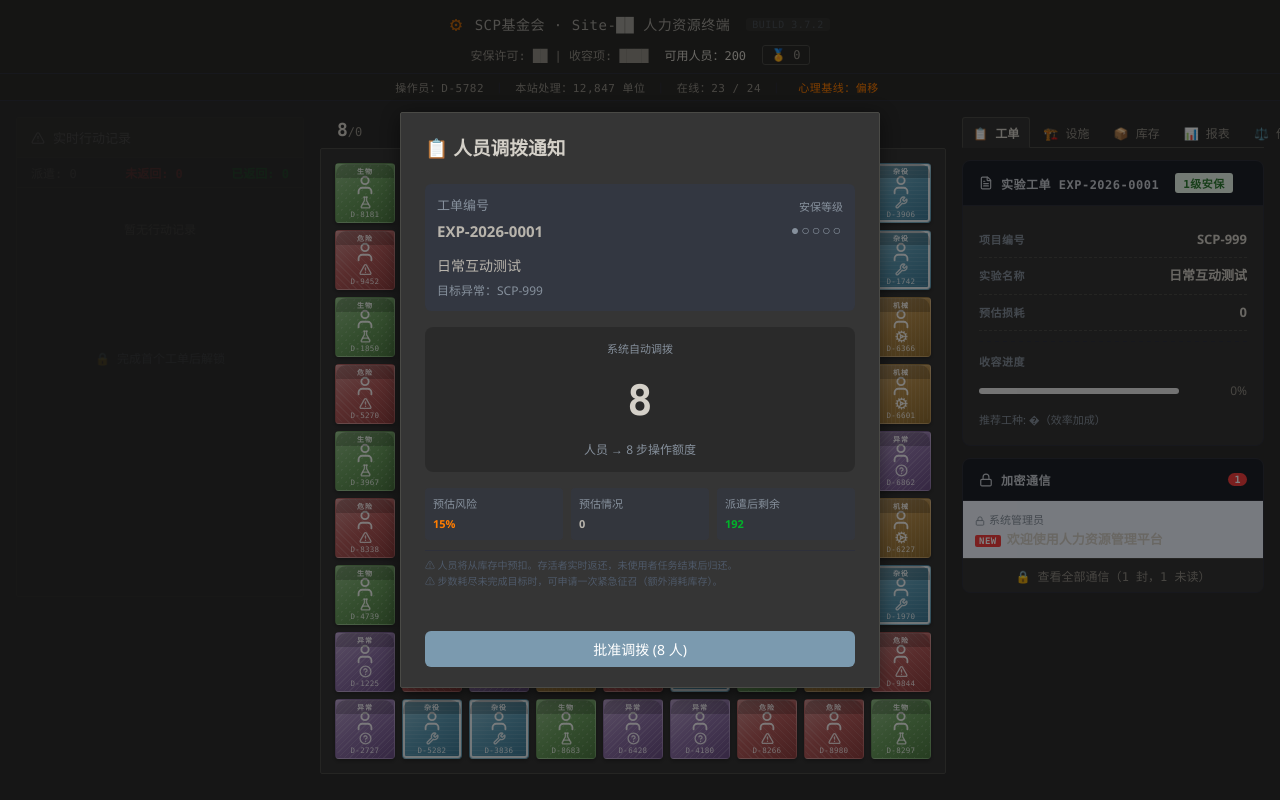
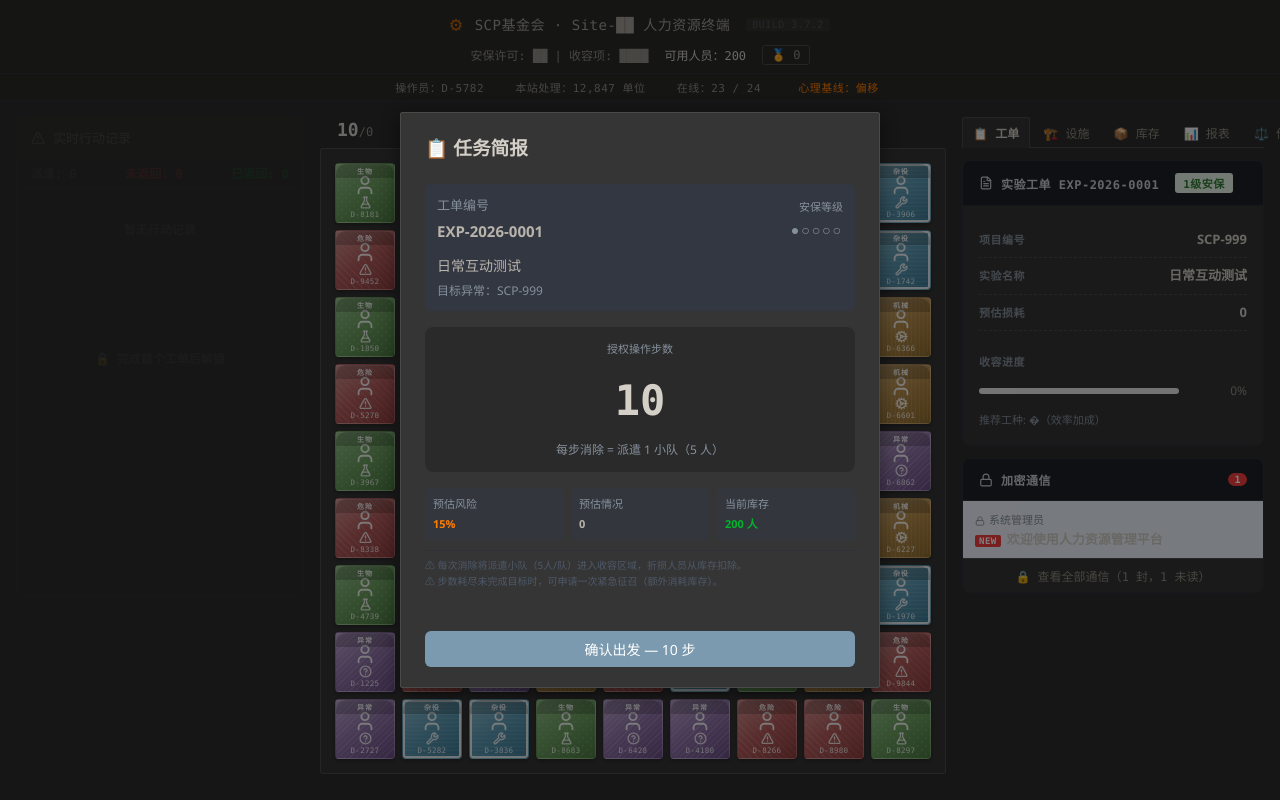
Before and after one commit to GooHello/Class-D_ELIMINATING, a React (Vite) app: page / in a window 1280 px wide. Shown: the top 800 px of the page. Built offline with nearby package versions, Linux system fonts and the light colour scheme.

Commit message:
refactor: squad-based system overhaul in App.tsx

```diff
--- a/src/App.tsx
+++ b/src/App.tsx
@@ -11,7 +11,7 @@
   hasPossibleMoves,
   getColorCounts,
 } from './game/MatchEngine';
-import { getMission, COLOR_HEX, COLOR_EMOJI, type PieceColor, type MissionOrder } from './data/missions';
+import { getMission, COLOR_HEX, COLOR_EMOJI, type PieceColor, type MissionOrder, SQUAD_SIZE } from './data/missions';
 import { emails } from './data/emails';
 import { ethicsReviews, type EthicsReview } from './data/ethics';
 import { achievements, systemBugMessages } from './data/achievements';
@@ -44,7 +44,7 @@
   const [mission, setMission] = useState<MissionOrder>(() => getMission(loadSave().currentLevel));
   const [movesLeft, setMovesLeft] = useState(() => {
     const s = loadSave();
-    return s.movesLeftState ?? getMission(s.currentLevel).suggestedDeploy;
+    return s.movesLeftState ?? getMission(s.currentLevel).fixedMoves;
   });
   // 新机制: 总进度 (单一数值)
   const [totalProgress, setTotalProgress] = useState<number>(() => {
@@ -588,13 +588,13 @@
         }
       }
 
-      // ========== 新库存逻辑：只有死亡扣库存，存活返还 ==========
+      // ========== 小队制库存逻辑：死亡人数直接从库存扣除 ==========
       const newConsumed = consumed + totalRemoved;
       setLevelConsumed(newConsumed);
 
-      // 追踪本关死亡/存活
-      setLevelDeaths(prev => prev + dead.length);
-      setLevelSurvived(prev => prev + survivors.length);
+      // 追踪本关死亡/存活（人头数，非棋子数）
+      setLevelDeaths(prev => prev + totalDead);
+      setLevelSurvived(prev => prev + totalSurvived);
 
       // 追踪本关各色消除数（用于副目标）
       setLevelColorCounts(prev => {
@@ -609,12 +609,12 @@
       if (newCombo > levelMaxCombo) setLevelMaxCombo(newCombo);
 
       updateSave(prev => {
-        // 死亡人数从库存中扣除（已经预扣了分配量，存活的要返还）
-        // extraMovesCostMultiplier > 1 时，死亡额外消耗库存（加班模式惩罚）
-        const extraCost = extraMovesCostMultiplier > 1 ? dead.length * (extraMovesCostMultiplier - 1) : 0;
-        const newInventory = prev.inventoryCount + survivors.length - extraCost; // 存活者返回库存，扣除额外消耗
-        const netDead = dead.length;
-        const newTotal = prev.totalConsumed + netDead; // totalConsumed 只计死亡
+        // 小队制：死亡人数直接从库存扣除（不再有预扣+返还）
+        // extraMovesCostMultiplier > 1 时，死亡额外消耗库存（追加派遣令惩罚）
+        const extraCost = extraMovesCostMultiplier > 1 ? Math.floor(totalDead * (extraMovesCostMultiplier - 1)) : 0;
+        const newInventory = prev.inventoryCount - totalDead - extraCost;
+        const netDead = totalDead;
+        const newTotal = prev.totalConsumed + netDead;
         const newDaily = prev.dailyConsumed + netDead;
 
         if (newTotal >= 100) unlockAchievement('hundred');
@@ -679,29 +679,38 @@
 
       setRemovingCells(new Set());
 
-      // === SURVIVAL ROLL (with combo + green buff) ===
+      // === SQUAD SURVIVAL ROLL (小队制: 1棋子 = 1小队 = SQUAD_SIZE人) ===
       const securityLevel = mission?.securityLevel ?? 1;
       const baseCasualtyRate = calculateCasualtyRate(securityLevel, newCombo, greenBuff);
-      const survivors: Piece[] = [];
-      const dead: Piece[] = [];
+      let totalDeployed = 0; // 本次消除投入总人数
+      let totalDead = 0;     // 本次消除死亡总人数
+      let totalSurvived = 0; // 本次消除存活总人数
+      const survivorPieces: Piece[] = []; // 存活的棋子（用于 gravity 回填）
       for (const p of removed) {
-        // Hazard zone pieces face doubled casualty rate (capped at 0.95)
         const casualtyRate = p.hazard ? Math.min(0.95, baseCasualtyRate * 2) : baseCasualtyRate;
-        if (Math.random() > casualtyRate) survivors.push(p);
-        else dead.push(p);
+        // 每个棋子代表一个小队，逐人判定存活
+        let squadDead = 0;
+        for (let i = 0; i < SQUAD_SIZE; i++) {
+          if (Math.random() < casualtyRate) squadDead++;
+        }
+        const squadSurvived = SQUAD_SIZE - squadDead;
+        totalDeployed += SQUAD_SIZE;
+        totalDead += squadDead;
+        totalSurvived += squadSurvived;
+        // 如果小队有任何人存活，棋子可被回填
+        if (squadSurvived > 0) survivorPieces.push(p);
       }
 
       // === ACCUMULATE for combo summary (不再逐次输出) ===
       if (removed.length > 0) {
-        comboAccum.current.deployed += removed.length;
-        comboAccum.current.survived += survivors.length;
-        comboAccum.current.dead += dead.length;
+        comboAccum.current.deployed += totalDeployed;
+        comboAccum.current.survived += totalSurvived;
+        comboAccum.current.dead += totalDead;
         comboAccum.current.combos = newCombo;
       }
 
-
-      // Apply gravity (inject survivors back safely via applyGravity)
-      const filledBoard = applyGravity(newBoard, survivors);
+      // Apply gravity (inject survivor pieces back safely via applyGravity)
+      const filledBoard = applyGravity(newBoard, survivorPieces);
 
       setBoard(filledBoard);
 
@@ -805,13 +814,7 @@
       });
     }
 
-    // 返还未使用的步数（人员）回库存
-    if (movesLeft > 0) {
-      updateSave(prev => ({
-        ...prev,
-        inventoryCount: prev.inventoryCount + movesLeft,
-      }));
-    }
+    // 小队制：步数是授权额度，不是人员，完成时不返还库存
 
     // Calculate rating — 基于折损率而非步数效率
     const totalDeployed = levelDeaths + levelSurvived;
@@ -880,16 +883,13 @@
   // Keep ref in sync
   handleLevelCompleteRef.current = handleLevelComplete;
 
-  // ========== CONFIRM ALLOCATION (人员调拨确认 — 自动部署) ==========
+  // ========== CONFIRM ALLOCATION (任务简报确认 — 固定步数) ==========
   const confirmAllocation = useCallback(() => {
-    const deploy = Math.min(mission.suggestedDeploy, save.inventoryCount);
-    setMovesLeft(deploy);
-    setAllocatedDeploy(deploy);
-    // 从库存预扣分配量
-    updateSave(prev => ({
-      ...prev,
-      inventoryCount: prev.inventoryCount - deploy,
-    }));
+    // 小队制：步数由任务决定（fixedMoves），不预扣库存
+    const steps = mission.fixedMoves;
+    setMovesLeft(steps);
+    setAllocatedDeploy(steps); // 用于报告显示"授权步数"
+    // 不再预扣库存 — 库存在消除时按死亡人数实时扣除
     setShowAllocation(false);
     // 创建新棋盘（有高危区域时应用）
     let newBoard = createBoard();
@@ -917,7 +917,7 @@
         break; // 一次只触发一个叙事
       }
     }
-  }, [mission, save.inventoryCount, save.currentLevel, save.seenSkillNarratives, updateSave]);
+  }, [mission, save.currentLevel, save.seenSkillNarratives, updateSave]);
 
   // ========== SILENT LEVEL DETECTION ==========
   useEffect(() => {
@@ -975,9 +975,9 @@
     lastMoveTime.current = Date.now();
     hesitationFired.current = false;
 
-    // 显示人员调拨单（而非直接开始）
+    // 显示任务简报
     setShowAllocation(true);
-    setAllocatedDeploy(nextMission.suggestedDeploy);
+    setAllocatedDeploy(nextMission.fixedMoves);
 
     // Create new board, maybe with player piece
     let newBoard = createBoard();
@@ -1062,8 +1062,8 @@
     levelHesitationRecovery.current = 0;
     lastMoveTime.current = Date.now();
     hesitationFired.current = false;
-    // 重试时重新显示调拨界面
-    setAllocatedDeploy(currentMission.suggestedDeploy);
+    // 重试时重新显示任务简报
+    setAllocatedDeploy(currentMission.fixedMoves);
     setShowAllocation(true);
   }, [save.currentLevel]);
 
@@ -1137,12 +1137,12 @@
   const useSkillExtraMoves = useCallback(() => {
     if (skillCooldowns.extraMoves > 0) return;
     setMovesLeft(prev => prev + 5);
-    // 仅在本关分配步数充足时启用×2惩罚（前期步数紧张时豁免）
+    // 仅在本关授权步数充足时启用×2惩罚（前期步数紧张时豁免）
     if (allocatedDeploy > EXTRA_MOVES_PENALTY_THRESHOLD) {
       setExtraMovesCostMultiplier(2);
-      setHesitationNotice('⚠ 加班模式：追加步数期间库存消耗×2');
+      setHesitationNotice('⚠ 追加派遣：追加步数期间折损消耗×2');
     } else {
-      setHesitationNotice('📑 已追加5名人员');
+      setHesitationNotice('📑 已追加5步操作额度');
     }
     setSkillCooldowns(prev => ({ ...prev, extraMoves: 99 })); // once per level
     setLevelSkillsUsed(prev => prev + 1);
@@ -1190,7 +1190,7 @@
     const nextLevel = save.currentLevel + 1;
     const nextMission = getMission(nextLevel);
     setMission(nextMission);
-    setMovesLeft(nextMission.suggestedDeploy);
+    setMovesLeft(nextMission.fixedMoves);
     setTotalProgress(0);
     setGreenBuff(0);
     setLevelConsumed(0);
@@ -1203,7 +1203,7 @@
     setLevelColorCounts({});
     setEmergencyUsed(false);
     setShowAllocation(true);
-    setAllocatedDeploy(nextMission.suggestedDeploy);
+    setAllocatedDeploy(nextMission.fixedMoves);
 
     let newBoard = createBoard();
     if (nextMission.hazardZones && nextMission.hazardZones > 0) {
@@ -1229,7 +1229,7 @@
 
   // Reduce cooldowns after each move
   useEffect(() => {
-    if (movesLeft < (allocatedDeploy || mission?.suggestedDeploy || 99)) {
+    if (movesLeft < (allocatedDeploy || mission?.fixedMoves || 99)) {
       setSkillCooldowns(prev => ({
         shuffle: Math.max(0, prev.shuffle - 1),
         purge: Math.max(0, prev.purge - 1),
@@ -1322,7 +1322,7 @@
     // Reset all game state
     const firstMission = getMission(1);
     setMission(firstMission);
-    setMovesLeft(firstMission.suggestedDeploy);
+    setMovesLeft(firstMission.fixedMoves);
     setTotalProgress(0);
     setGreenBuff(0);
     setLevelConsumed(0);
@@ -1349,7 +1349,7 @@
     setConsecutiveSRatings(0);
     setSkillCooldowns({ shuffle: 0, purge: 0, extraMoves: 0 });
     setShowAllocation(true);
-    setAllocatedDeploy(firstMission.suggestedDeploy);
+    setAllocatedDeploy(firstMission.fixedMoves);
     setShowSilentLevel(false);
     setEmergencyUsed(false);
     setEmergencyRecruits([]);
@@ -2056,10 +2056,12 @@
               {(() => {
                 const phase = getPhase(save.currentLevel);
                 const totalDep = levelDeaths + levelSurvived;
+                const squadCount = levelConsumed; // 消除棋子数 = 派遣小队数
                 const casualtyRate = totalDep > 0 ? (levelDeaths / totalDep * 100).toFixed(1) : '0';
                 const isHighCasualty = totalDep > 0 && levelDeaths / totalDep > 0.5;
                 return (<>
-                  <div className="report-line"><span>{getTerm('deploy', phase)}：</span><span>{allocatedDeploy}（投入 {totalDep}，归还 {movesLeft}）</span></div>
+                  <div className="report-line"><span>授权步数：</span><span>{allocatedDeploy}（剩余 {movesLeft}）</span></div>
+                  <div className="report-line"><span>派遣小队：</span><span>{squadCount} 队（{totalDep} 人投入）</span></div>
                   <div className="report-line"><span>{getTerm('death', phase)} / {getTerm('survive', phase)}：</span>
                     <span>
                       <span style={{color: isHighCasualty ? '#f53f3f' : '#86909c'}}>{levelDeaths}</span>
@@ -2126,7 +2128,7 @@
             <div className="modal-header" style={{color: getPhase(save.currentLevel) === 'PHASE_HUMAN' ? '#86909c' : '#f53f3f'}}>📋 {getTerm('missionFailed', getPhase(save.currentLevel))}</div>
             <div className="modal-body">
               <div className="failed-text">
-                <p style={{fontSize: 14, fontWeight: 600}}>{getPhase(save.currentLevel) === 'PHASE_HUMAN' ? '派遣人员已全部投入，实验目标未完成。' : '可用资源已全部投入，工单目标未完成。'}</p>
+                <p style={{fontSize: 14, fontWeight: 600}}>{getPhase(save.currentLevel) === 'PHASE_HUMAN' ? '操作步数已耗尽，实验目标未完成。' : '授权额度已用尽，工单目标未完成。'}</p>
                 <div style={{margin: '10px 0', padding: '8px', background: 'rgba(245,63,63,0.06)', borderRadius: 4, fontSize: 12, lineHeight: 1.8}}>
                   <div>进度：{Math.round((totalProgress / (mission?.targetProgress || 1)) * 100)}% / 100%</div>
                   <div>{getTerm('death', getPhase(save.currentLevel))}：{levelDeaths} {getTerm('unitCounter', getPhase(save.currentLevel))} | {getTerm('survive', getPhase(save.currentLevel))}：{levelSurvived} {getTerm('unitCounter', getPhase(save.currentLevel))}</div>
@@ -2400,16 +2402,15 @@
         </div>
       )}
 
-      {/* Allocation Modal (人员调拨单) */}
+      {/* Mission Briefing Modal (任务简报) */}
       {showAllocation && (() => {
-        const actualDeploy = Math.min(mission.suggestedDeploy, save.inventoryCount);
         const secText = '●'.repeat(mission.securityLevel) + '○'.repeat(5 - mission.securityLevel);
-        const insufficientWarning = save.inventoryCount < mission.suggestedDeploy;
+        const lowInventory = save.inventoryCount < 50;
         return (
         <div className="modal-overlay">
           <div className="modal allocation-modal" style={{maxWidth: 480}}>
             <div className="modal-header">
-              <h3>📋 人员调拨通知</h3>
+              <h3>📋 任务简报</h3>
             </div>
             <div className="modal-body">
               <div style={{marginBottom: 12, padding: '10px 12px', background: 'rgba(22,93,255,0.06)', borderRadius: 6}}>
@@ -2428,18 +2429,13 @@
               </div>
 
               <div style={{textAlign: 'center', margin: '16px 0', padding: '12px', background: 'rgba(0,0,0,0.2)', borderRadius: 8}}>
-                <div style={{fontSize: 11, color: '#86909c', marginBottom: 4}}>系统自动调拨</div>
-                <div style={{fontSize: 42, fontWeight: 800, fontFamily: 'Consolas, monospace', color: insufficientWarning ? '#f53f3f' : 'var(--oa-text)'}}>
-                  {actualDeploy}
+                <div style={{fontSize: 11, color: '#86909c', marginBottom: 4}}>授权操作步数</div>
+                <div style={{fontSize: 42, fontWeight: 800, fontFamily: 'Consolas, monospace', color: 'var(--oa-text)'}}>
+                  {mission.fixedMoves}
                 </div>
                 <div style={{fontSize: 12, color: '#86909c'}}>
-                  人员 → {actualDeploy} 步操作额度
-                </div>
-                {insufficientWarning && (
-                  <div style={{fontSize: 11, color: '#f53f3f', marginTop: 6}}>
-                    ⚠ 库存不足！建议 {mission.suggestedDeploy} 人，实际仅可调拨 {save.inventoryCount} 人
-                  </div>
-                )}
+                  每步消除 = 派遣 1 小队（{SQUAD_SIZE} 人）
+                </div>
               </div>
 
               <div style={{display: 'flex', gap: 8, marginBottom: 10}}>
@@ -2452,8 +2448,8 @@
                   <div style={{fontWeight: 600}}>{mission.casualtyEstimate}</div>
                 </div>
                 <div style={{flex: 1, padding: '6px 8px', background: 'rgba(22,93,255,0.04)', borderRadius: 4, fontSize: 11}}>
-                  <div style={{color: '#86909c'}}>{getTerm('postDeployInventory', getPhase(save.currentLevel))}</div>
-                  <div style={{fontWeight: 600, color: (save.inventoryCount - actualDeploy) < 50 ? '#f53f3f' : '#00b42a'}}>{(save.inventoryCount - actualDeploy).toLocaleString()}</div>
+                  <div style={{color: '#86909c'}}>当前库存</div>
+                  <div style={{fontWeight: 600, color: lowInventory ? '#f53f3f' : '#00b42a'}}>{save.inventoryCount.toLocaleString()} 人</div>
                 </div>
               </div>
 
@@ -2477,13 +2473,13 @@
                 </div>
               )}
               <div style={{fontSize: 10, color: '#4e5969', padding: '6px 0', borderTop: '1px solid #2e303a', lineHeight: 1.6}}>
-                ⚠ 人员将从库存中预扣。存活者实时返还，未使用者任务结束后归还。<br/>
+                ⚠ 每次消除将派遣小队（{SQUAD_SIZE}人/队）进入收容区域，折损人员从库存扣除。<br/>
                 ⚠ 步数耗尽未完成目标时，可申请一次紧急征召（额外消耗库存）。
               </div>
             </div>
             <div className="modal-footer">
-              <button className="btn btn-primary" onClick={confirmAllocation} disabled={actualDeploy <= 0} style={{width: '100%'}}>
-                {save.currentLevel >= 16 ? '🤖 已自动批准' : '批准调拨'} ({actualDeploy} 人)
+              <button className="btn btn-primary" onClick={confirmAllocation} style={{width: '100%'}}>
+                {save.currentLevel >= 16 ? '🤖 已自动批准' : '确认出发'} — {mission.fixedMoves} 步
               </button>
             </div>
           </div>
```
